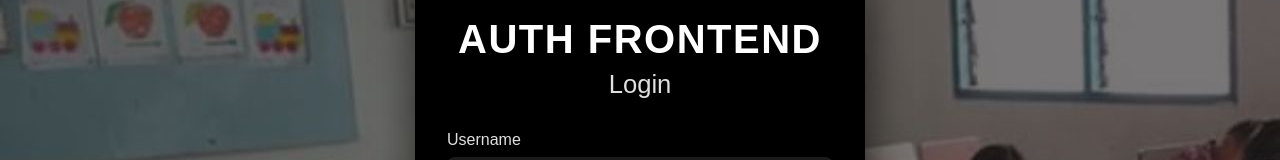
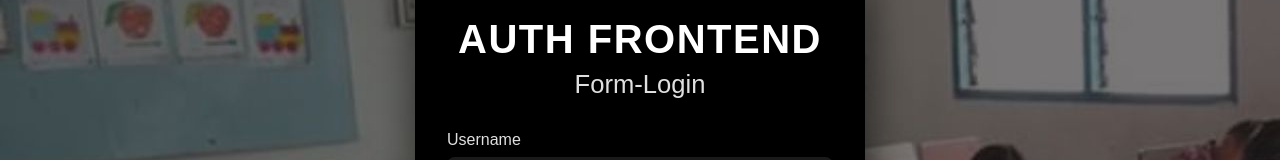
Before and after one commit to Vktr12104/edushare-fe, a plain HTML site: page index.html in a window 1280 px wide. Shown: the part 189-349 px from the top of the page. Drawn offline with Linux system fonts and the light colour scheme.

Commit message:
tambahin h2

```diff
--- a/index.html
+++ b/index.html
@@ -9,7 +9,7 @@
   <body>
     <div class="login-container">
       <h1>Auth Frontend</h1>
-      <h2>Login</h2>
+      <h2>Form-Login</h2>
       <!-- Login Form -->
       <div class="form-container">
         <form id="loginForm" onsubmit="event.preventDefault(); login();">
```
